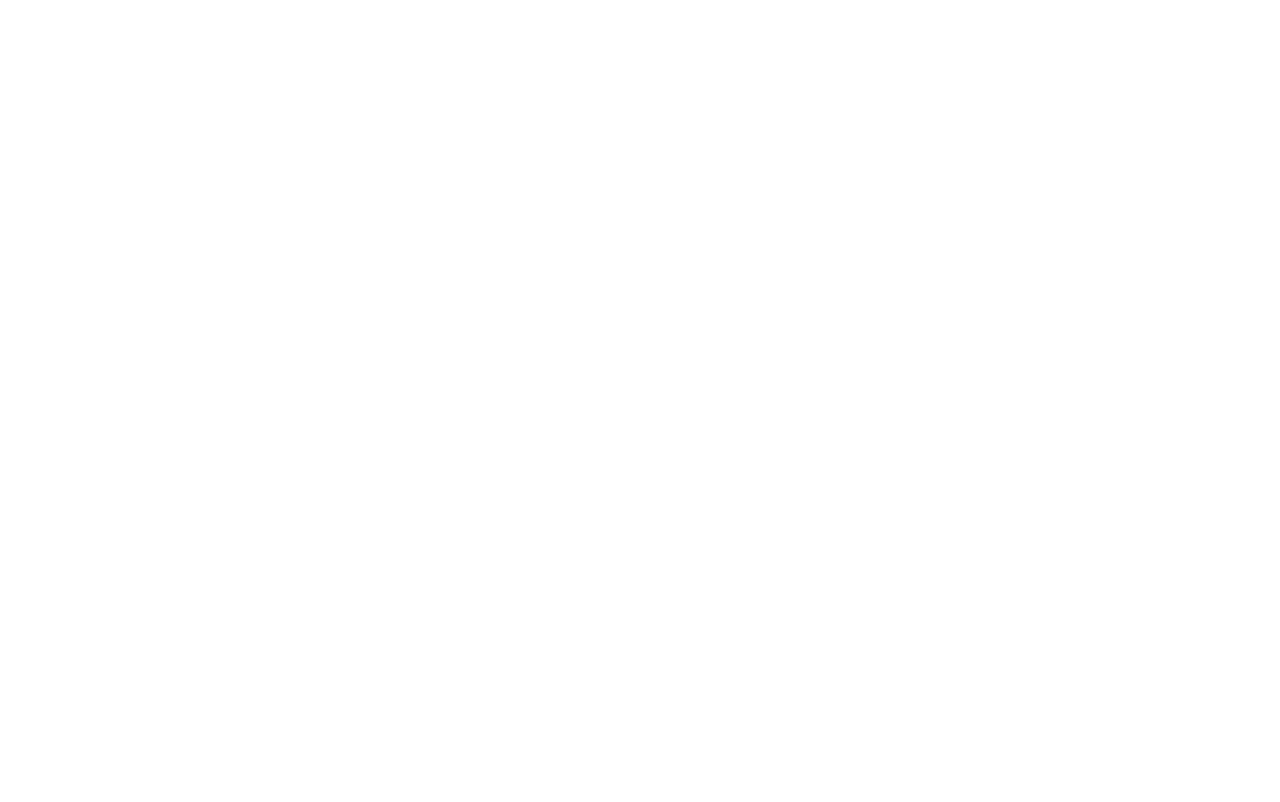
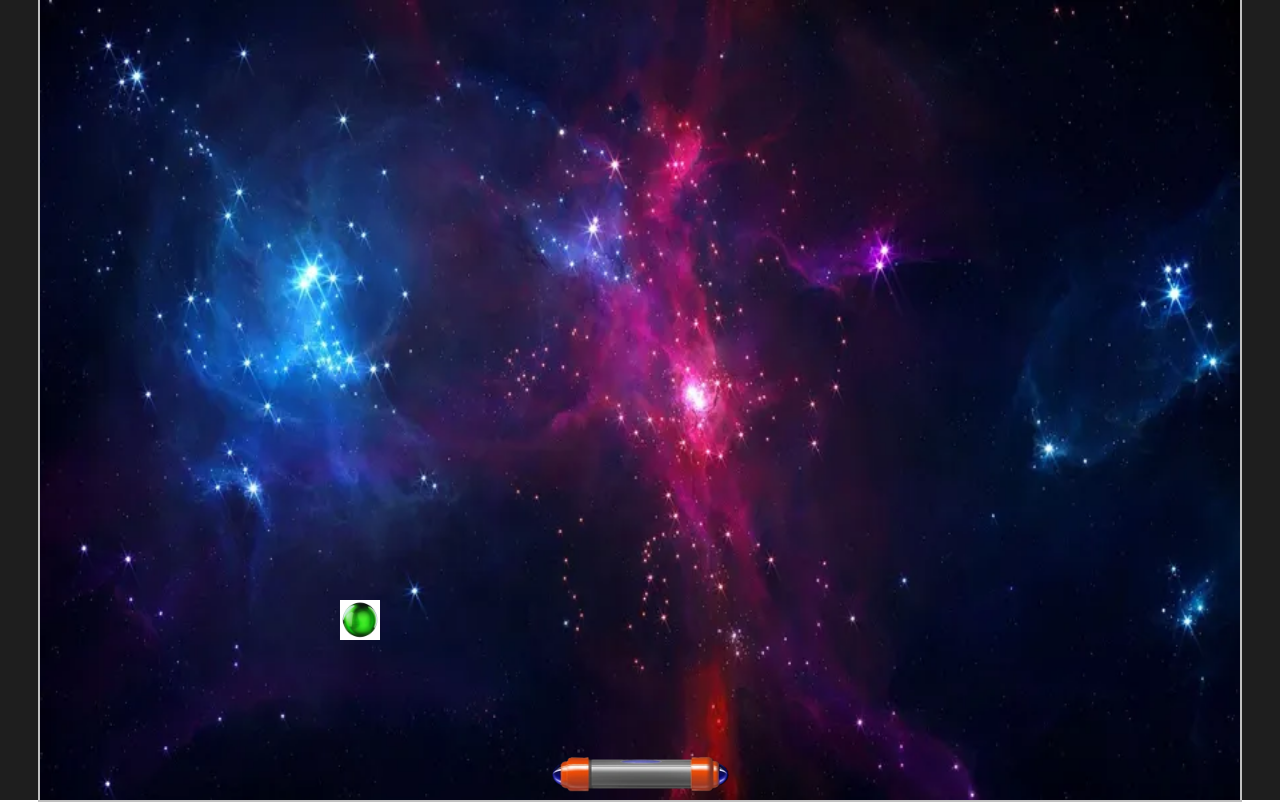
Before and after one commit to awnetcode/Arkanoid, a plain HTML site: page index.html in a window 1280 px wide. Drawn offline with Linux system fonts and the light colour scheme.

Commit message:
draw-board

```diff
--- a/data.js
+++ b/data.js
@@ -0,0 +1,29 @@
+export const containerElement = document.getElementById('container');
+
+export const gameBoardElement = document.querySelector("#game-board");
+export const ctx = gameBoardElement.getContext('2d');
+
+export const backgroundImage = new Image();
+backgroundImage.src = '/assets/cosmic.webp';
+
+export const platformImage = new Image();
+platformImage.src = '/assets/arkanoid-pad.png';
+
+export const ballImage = new Image();
+ballImage.src = '/assets/green-shiny.png';
+
+export class Platform {
+    constructor({img, position}){
+        this.img = img;
+        this.position = position;
+        this.state = 'idle';
+    }
+
+    draw(){
+        ctx.drawImage(this.img, this.position, 750, 200, 50);
+    }
+
+    move(){
+
+    }
+}
--- a/game.js
+++ b/game.js
@@ -0,0 +1,39 @@
+import { containerElement, gameBoardElement, ctx, backgroundImage, platformImage, ballImage, Platform } from "./data.js";
+const gamePad = new Platform({ img: platformImage, position: 500 });
+
+window.onload = () =>{
+    drawGame();
+}
+
+const drawGame = () =>{
+    ctx.drawImage(backgroundImage, 0,0, gameBoardElement.clientWidth, gameBoardElement.clientHeight);
+    ctx.drawImage(platformImage, gamePad.position, 750, 200, 50);
+    ctx.drawImage(ballImage, 300, 600, 40, 40);
+}
+
+
+
+window.addEventListener("keydown", (e) =>{
+    let key = e.key;
+    switch(key){
+        case 'ArrowRight':
+            gamePad.position += 38;
+            break;
+        case 'ArrowLeft':
+            gamePad.position -= 38;
+            break;
+    }
+})
+
+
+const animate = () =>{
+    ctx.clearRect(0, 0, gameBoardElement.clientWidth, gameBoardElement.height);
+    drawGame();
+
+
+    //console.log(gamePad.position);
+
+    requestAnimationFrame(animate);
+}
+
+animate();
--- a/index.html
+++ b/index.html
@@ -4,8 +4,12 @@
     <meta charset="UTF-8">
     <meta name="viewport" content="width=device-width, initial-scale=1.0">
     <title>Arkanoid</title>
+    <link rel="stylesheet" href="style.css">
 </head>
 <body>
-
+    <div id="container">
+        <canvas width="1200" height="800" id="game-board"></canvas>
+    </div>
+    <script type="module" src="game.js"></script>
 </body>
 </html>
--- a/style.css
+++ b/style.css
@@ -0,0 +1,23 @@
+*{
+    margin: 0;
+    padding: 0;
+    box-sizing: border-box;
+}
+
+body{
+    width: 100vw;
+    height: 100vh;
+}
+
+#container{
+    background: #1e1e1e;
+    width: 100%;
+    height: 100%;
+    display: flex;
+    align-items: center;
+    justify-content: center;
+}
+
+#game-board{
+    border: 2px solid silver;
+}
```
Also changed, not shown: assets/Lovepik_com-380232306-small-ball-pink-delicate-decoration-abstract-shiny-geometric.png (added), assets/cosmic.webp (added), assets/green-glass-sphere.png (added), assets/green-shiny.png (added), assets/orange-glass-sphere.png (added), assets/pink-glass-sphere.png (added).
